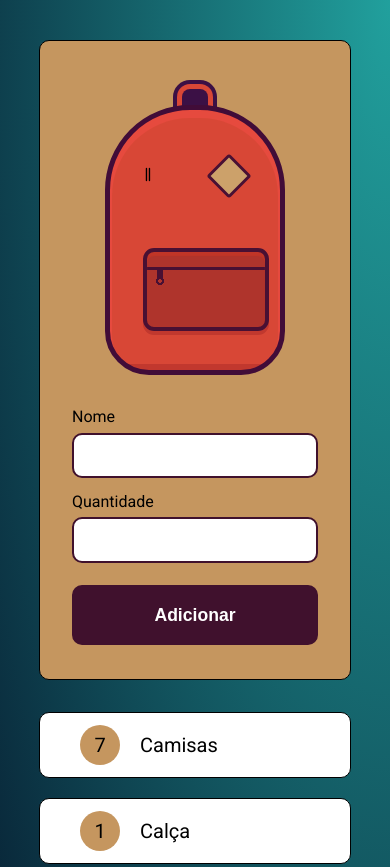
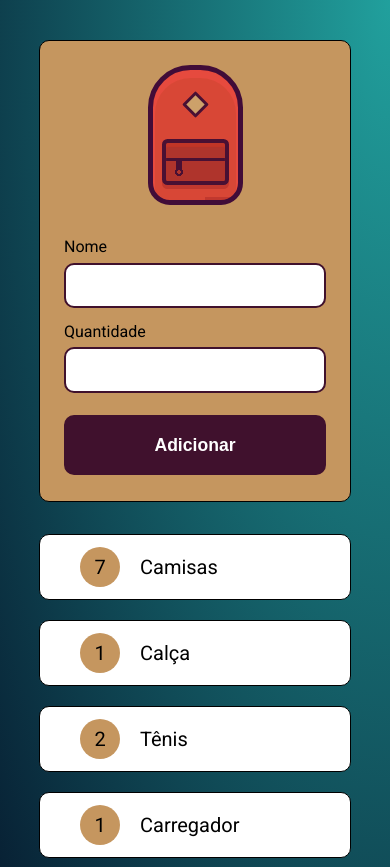
Before and after one commit to pdrollucas/travel-backpack, a plain HTML site: page index.html in a window 390 px wide. Shown: the top 867 px of the page. Drawn offline with Linux system fonts and the light colour scheme.

Commit message:
upgrade css

```diff
--- a/css/style.css
+++ b/css/style.css
@@ -144,11 +144,38 @@ html {
         margin: 0 auto;
         display: flex;
         justify-content: center;
+
+        min-width: 85px;
+        max-width: 85px;
+        height: 90px;
+        padding-top: 40px;
+        border-radius: 42.5px 42.5px 22px 22px;
+        background-position: center 127px;
+        background-size: 152.5px 3px;
+    }
+
+    .mochila:before{
+        height: 37.5px;
+        width: 59px;
+        margin-left: 0;
+        margin-top: 29px;
+        border: 4px solid #491033;
+        border-radius: 5.5px;
+        content: "";
+    }
+
+    .mochila:after{
+        margin-left: 33.5px;
+        margin-left: 0;
+        margin-top: -15px;
+        width: 13px;
+        height: 13px;
+        border-radius: 1.5px;
     }
 
     .principal {
         margin: 0 auto;
-        padding: 4em 2em 1em 2em;
+        padding: 1.5em 1.5em 0.5em 1.5em;
         width: 80vw;
         display: inline-block;
         border: 1px solid black;
```
